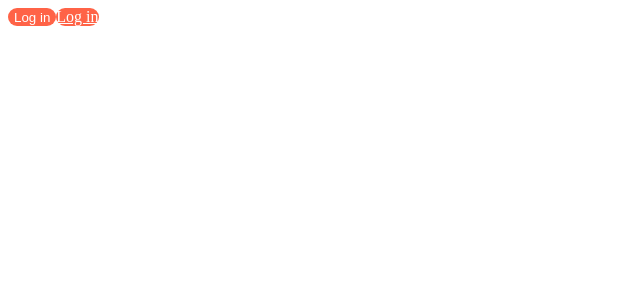
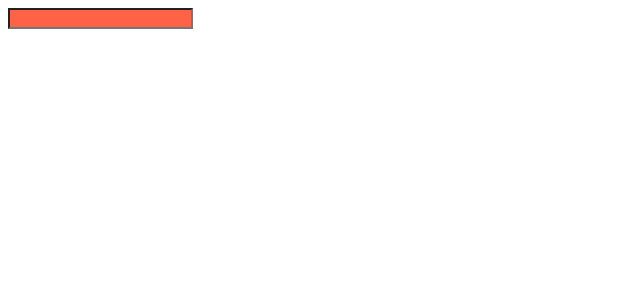
Before and after one commit to GUAJEGUICHAN/NC-STYLED-COMPONENTS-Practice, a React app: page / in a window 1280 px wide. Shown: the top 300 px of the page, without its empty margins (0-640 px from the left). Built offline with nearby package versions, Linux system fonts and the light colour scheme.

Commit message:
2.3 인풋 배경 설정 후 생성 그런데 인풋태그가 수십개인데 속성을 넣어주려면 어떻게 할까?

```diff
--- a/src/components/App.jsx
+++ b/src/components/App.jsx
@@ -10,13 +10,14 @@ const Btn = styled.button`
   border:0;
   border-radius:15px;
 `
-
+const Input = styled.input`
+  background-color:tomato;
+`;
 
 export default function App() {
   return (
     <Father>
-      <Btn>Log in</Btn>
-      <Btn as="a" href="/">Log in</Btn>
+      <Input />
     </Father>
   );
 }
```
